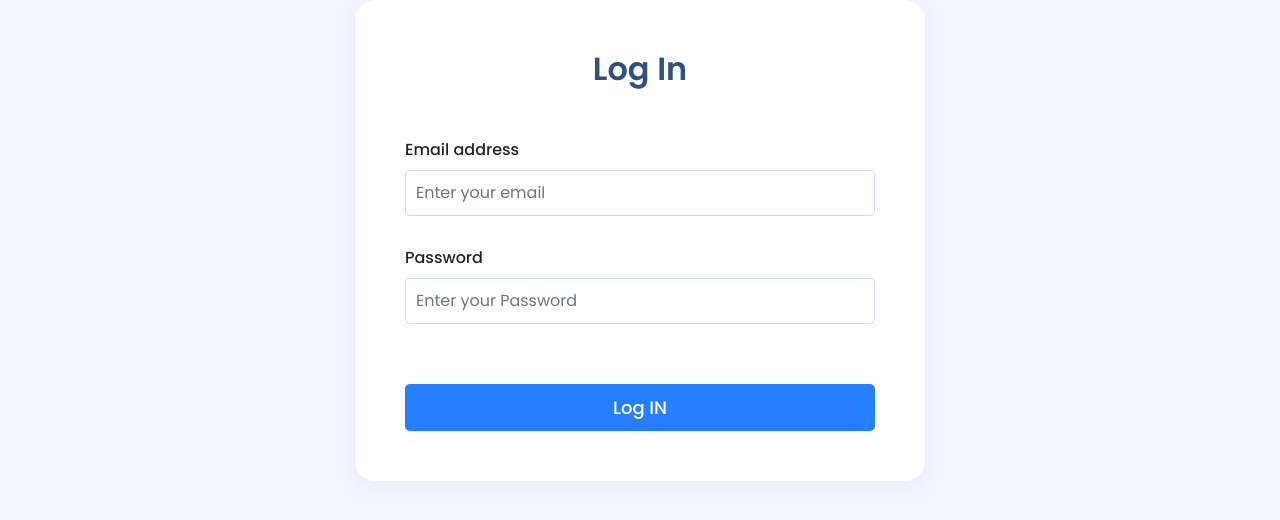
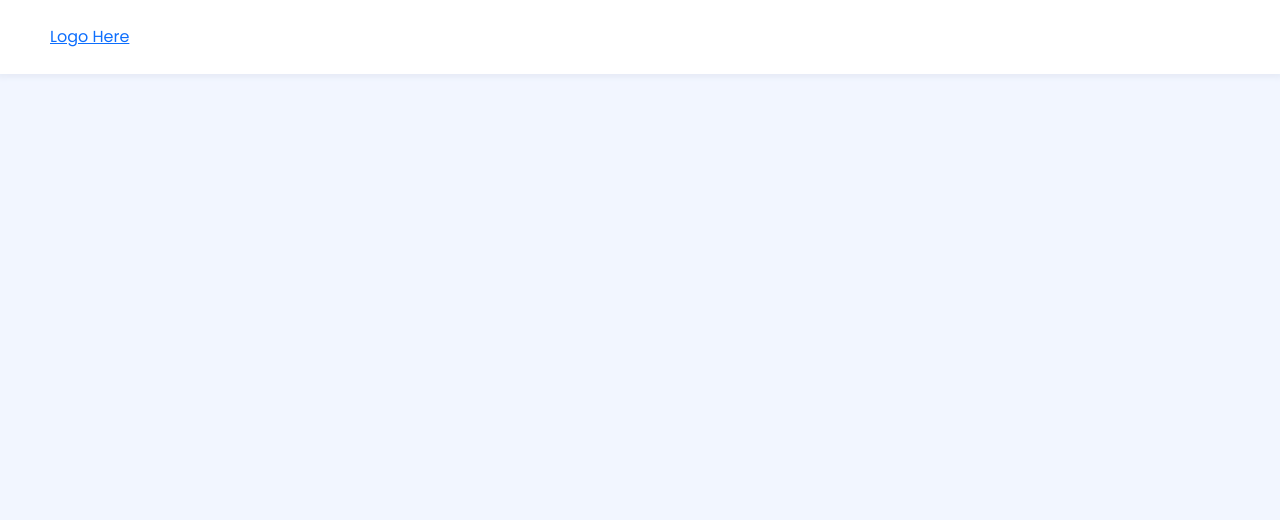
Before and after one commit to romitghevariya12/Story-Admin, a React (Create React App) app: page / in a window 1280 px wide. Shown: the top 520 px of the page. Built offline with nearby package versions, Linux system fonts and the light colour scheme.

Commit message:
Navigation start

```diff
--- a/src/App.js
+++ b/src/App.js
@@ -1,10 +1,12 @@
 import './App.css';
 import Login from './Components/Login';
+import Navigation from './Components/Navigation';
 
 function App() {
   return (
     <>
-      <Login />
+      {/* <Login /> */}
+      <Navigation />
     </>
   );
 }
--- /dev/null
+++ b/src/Components/Navigation.js
@@ -0,0 +1,9 @@
+import React from 'react';
+
+export default function Navigation() {
+  return (
+    <div className="container-fluid hader">
+        <a href="#">Logo Here</a>
+    </div>
+  );
+}
--- a/src/index.css
+++ b/src/index.css
@@ -49,3 +49,11 @@ body {
   border-radius: 5px;
   margin-top: 30px;
 }
+
+.hader
+{
+  height: auto;
+  background-color:  #fff;
+  box-shadow: 0px 2px 5px 2px #e7ecf7;
+  padding: 25px 50px;
+}
```
